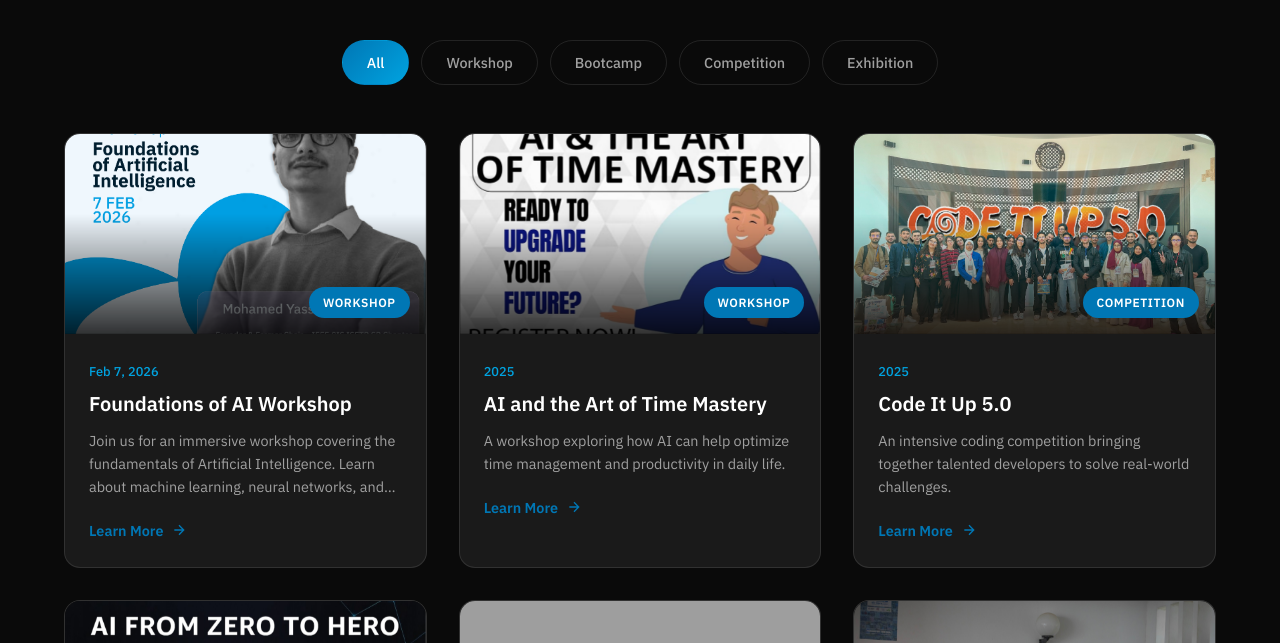
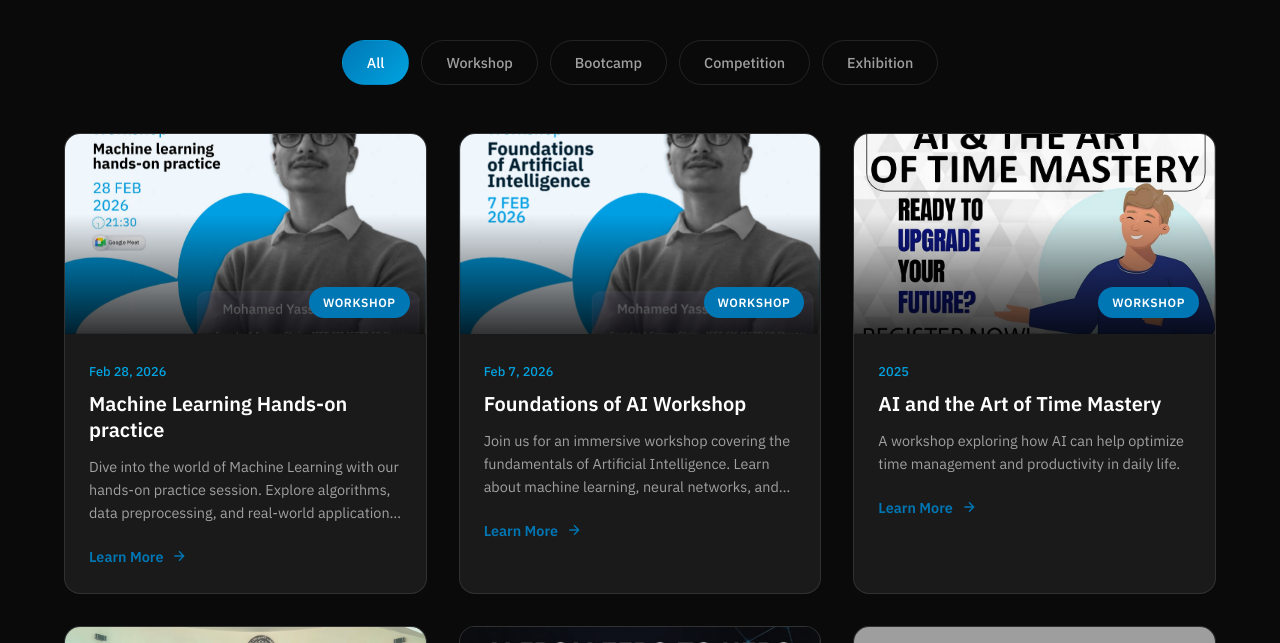
Before and after one commit to ieee-isetb/CIS, a React (Vite) app: page / in a window 1280 px wide. Shown: the part 3500-4143 px from the top of the page. Built offline with nearby package versions, Linux system fonts and the light colour scheme; grey boxes are pictures that could not be loaded.

Commit message:
add ml workshop

```diff
--- a/src/cis/EventsCIS.jsx
+++ b/src/cis/EventsCIS.jsx
@@ -4,6 +4,15 @@ import "./EventsCIS.css";
 
 /* Changed: Events now have images array for gallery navigation */
 const events = [
+    {
+        title: "Machine Learning Hands-on practice",
+        date: "Feb 28, 2026",
+        description: "Dive into the world of Machine Learning with our hands-on practice session. Explore algorithms, data preprocessing, and real-world applications in an interactive environment.",
+        images: [
+            "/events/Machine_Learning_Hands_on_practice/machinelearning.jpg",
+        ],
+        category: "Workshop"
+    },
     {
         title: "Foundations of AI Workshop",
         date: "Feb 7, 2026",
```
Also changed, not shown: public/events/Machine_Learning_Hands_on_practice/machinelearning.jpg (added).
